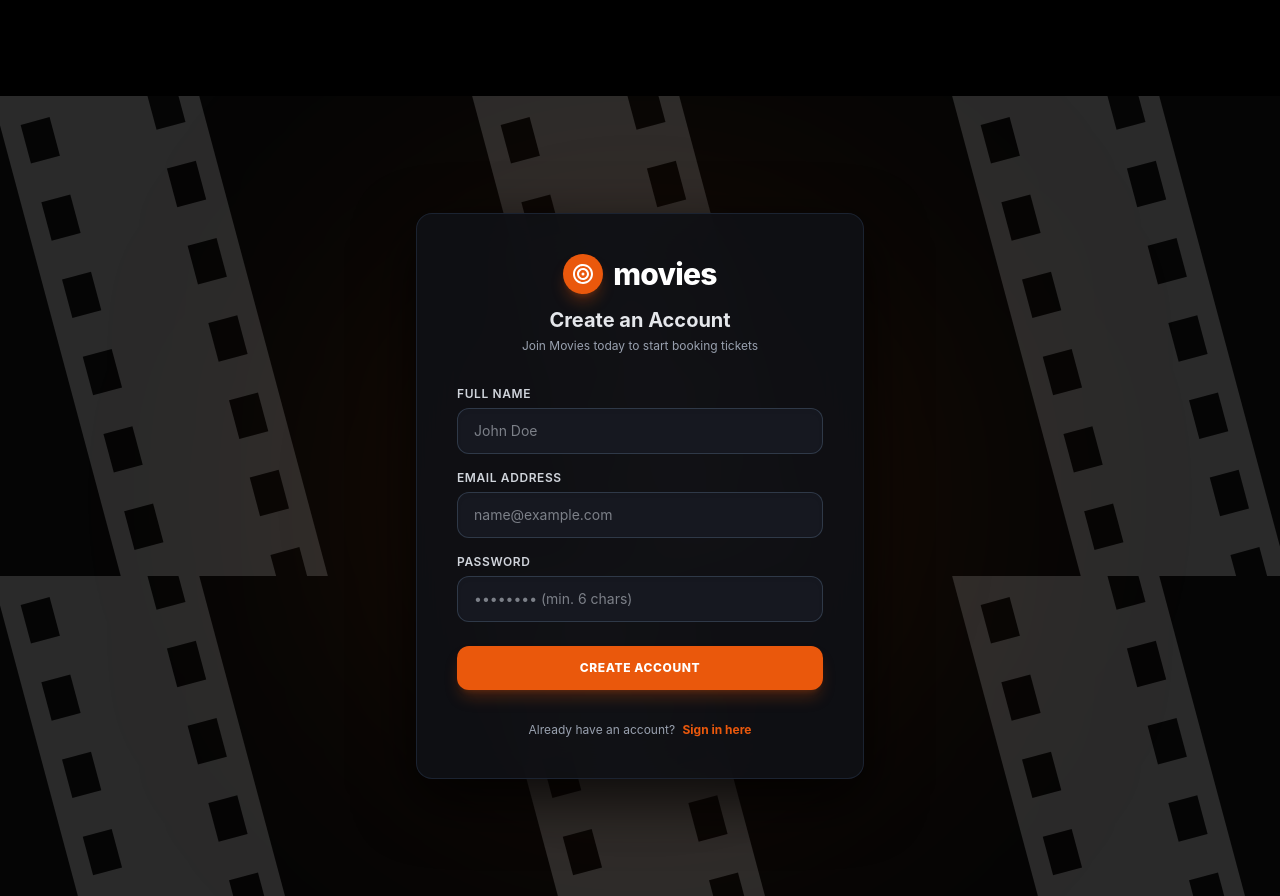
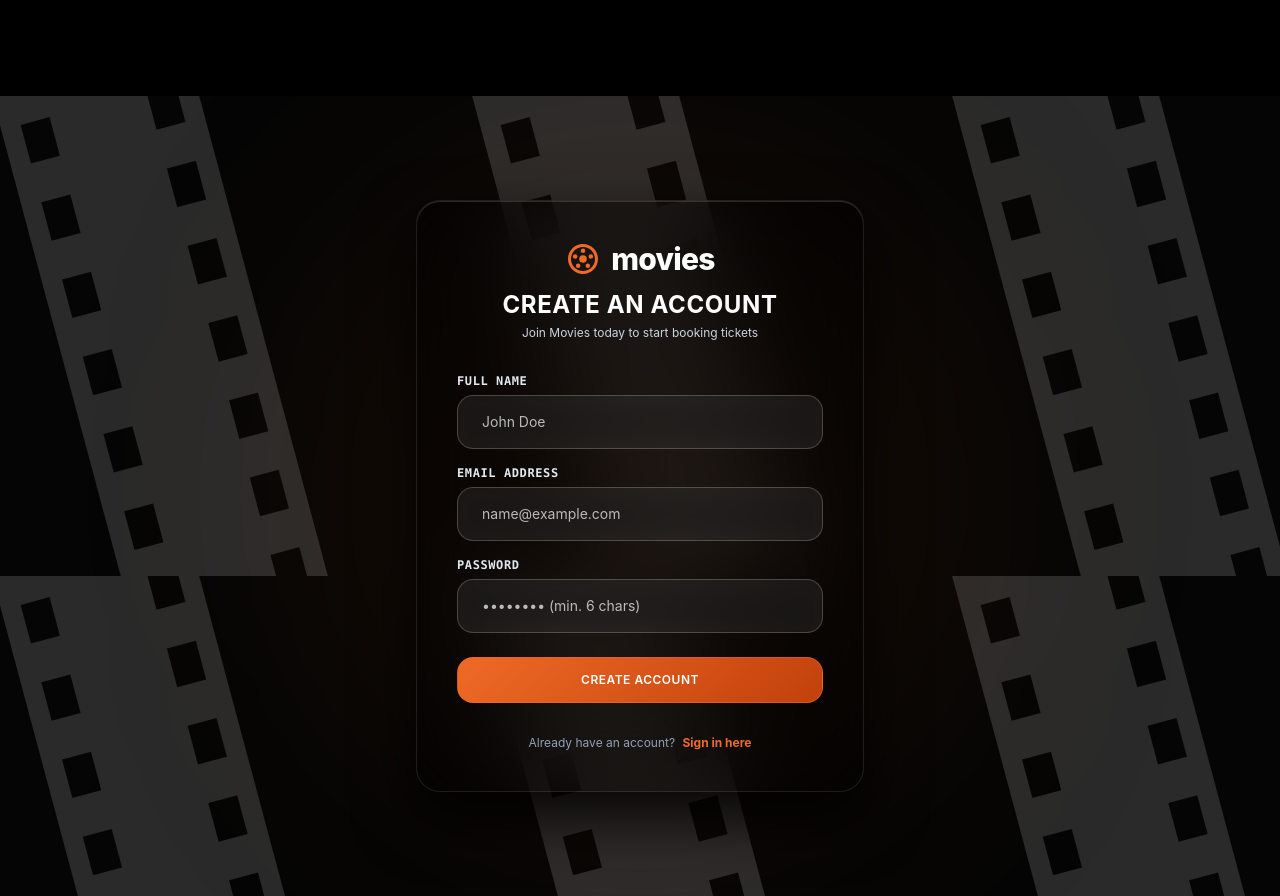
Before and after one commit to gelila-d/Movie-Booking, a Vue app in the folder frontend/: page /register in a window 1280 px wide. Built offline with nearby package versions, Linux system fonts and the light colour scheme.

Commit message:
feat: implement frontend pages for movie browsing, user bookings, authentication, and layout components

```diff
--- a/frontend/src/pages/AdminMovies.vue
+++ b/frontend/src/pages/AdminMovies.vue
@@ -2,8 +2,8 @@
   <div class="container space-y-10">
     <div class="flex flex-col md:flex-row md:items-center justify-between gap-4">
       <div>
-        <h1 class="text-3xl font-bold text-gray-900 mb-1">Admin Dashboard</h1>
-        <p class="text-gray-600">Manage the movie catalog and ticketing</p>
+        <h1 class="text-3xl font-bold text-white mb-1">Admin Dashboard</h1>
+        <p class="text-slate-300">Manage the movie catalog and ticketing</p>
       </div>
       <button
         v-if="!showForm && activeTab === 'catalog'"
@@ -58,12 +58,12 @@
         </button>
       </div>
       <div class="relative w-full md:w-64 mb-2 md:mb-0">
-        <span class="absolute inset-y-0 left-0 pl-3 flex items-center text-gray-400">🔍</span>
+        <span class="absolute inset-y-0 left-0 pl-3 flex items-center text-slate-400">🔍</span>
         <input
           v-model="searchQuery"
           type="text"
           :placeholder="activeTab === 'catalog' ? 'Search movies...' : 'Search users or movies...'"
-          class="pl-10 pr-4 py-1.5 w-full border border-gray-200 rounded-lg focus:ring-2 focus:ring-yellow-500 outline-none text-sm"
+          class="pl-10 pr-4 py-2 w-full border border-slate-700 rounded-xl focus:ring-2 focus:ring-[#ef6a26] outline-none text-sm bg-slate-900/90 text-white placeholder-slate-400"
         />
       </div>
     </div>
--- a/frontend/src/pages/Movies.vue
+++ b/frontend/src/pages/Movies.vue
@@ -1,10 +1,10 @@
 <template>
   <div class="w-full max-w-7xl mx-auto px-6 py-10">
     <!-- Header & Filter Bar -->
-    <div class="flex flex-col md:flex-row md:items-end justify-between gap-6 mb-10 pb-6 border-b border-gray-200">
+    <div class="flex flex-col md:flex-row md:items-end justify-between gap-6 mb-10 pb-6 border-b border-slate-800">
       <div>
         <div class="text-[#ef6a26] text-xs font-bold uppercase tracking-widest mb-1">Explore Cinema</div>
-        <h1 class="text-3xl lg:text-4xl font-extrabold text-gray-900 tracking-tight">
+        <h1 class="text-3xl lg:text-4xl font-extrabold text-white tracking-tight">
           Now Showing & Featured Movies
         </h1>
       </div>
@@ -15,9 +15,9 @@
           v-model="searchQuery"
           type="text"
           placeholder="Search movies by title or genre..."
-          class="w-full bg-white border border-gray-300 rounded-full py-2.5 pl-4 pr-10 text-sm text-gray-900 placeholder-gray-400 focus:outline-none focus:border-[#ef6a26] focus:ring-2 focus:ring-[#ef6a26]/20 transition-all shadow-sm"
+          class="w-full bg-slate-900/90 border border-slate-700/80 rounded-full py-2.5 pl-4 pr-10 text-sm text-white placeholder-slate-400 focus:outline-none focus:border-[#ef6a26] focus:ring-2 focus:ring-[#ef6a26]/30 transition-all shadow-md"
         />
-        <svg class="absolute right-3.5 top-3 w-4 h-4 text-gray-400" fill="none" stroke="currentColor" viewBox="0 0 24 24">
+        <svg class="absolute right-3.5 top-3 w-4 h-4 text-slate-400" fill="none" stroke="currentColor" viewBox="0 0 24 24">
           <path stroke-linecap="round" stroke-linejoin="round" stroke-width="2" d="M21 21l-6-6m2-5a7 7 0 11-14 0 7 7 0 0114 0z"></path>
         </svg>
       </div>
--- a/frontend/src/pages/MyBookings.vue
+++ b/frontend/src/pages/MyBookings.vue
@@ -2,18 +2,18 @@
   <div class="container">
     <div class="mb-10 flex flex-col md:flex-row md:items-center justify-between gap-4">
       <div>
-        <h1 class="text-3xl font-bold text-gray-900 mb-1">My Bookings</h1>
-        <p class="text-gray-600">Your reservations and ticket history</p>
+        <h1 class="text-3xl font-bold text-white mb-1">My Bookings</h1>
+        <p class="text-slate-300">Your reservations and ticket history</p>
       </div>
       <div class="relative w-full md:w-80" v-if="bookings.length > 0 || searchQuery">
-        <span class="absolute inset-y-0 left-0 pl-3 flex items-center text-gray-400">
+        <span class="absolute inset-y-0 left-0 pl-3 flex items-center text-slate-400">
           🔍
         </span>
         <input
           v-model="searchQuery"
           type="text"
           placeholder="Search by movie title..."
-          class="pl-10 pr-4 py-2 w-full border border-[#ef6a26]/30 rounded-xl focus:ring-2 focus:ring-[#ef6a26] outline-none shadow-sm transition-all bg-slate-900/40 text-slate-200"
+          class="pl-10 pr-4 py-2.5 w-full border border-[#ef6a26]/40 rounded-xl focus:ring-2 focus:ring-[#ef6a26] outline-none shadow-sm transition-all bg-slate-900/90 text-white placeholder-slate-400"
         />
       </div>
     </div>
--- a/frontend/src/pages/Register.vue
+++ b/frontend/src/pages/Register.vue
@@ -4,24 +4,27 @@
     <div class="absolute inset-0 pointer-events-none film-strip-dark"></div>
 
     <!-- Ambient Glowing Backdrop Effect -->
-    <div class="absolute w-[500px] h-[500px] bg-[#ea580c]/15 rounded-full blur-[140px] pointer-events-none top-1/2 left-1/2 -translate-x-1/2 -translate-y-1/2"></div>
+    <div class="absolute w-[500px] h-[500px] bg-[#ef6a26]/15 rounded-full blur-[140px] pointer-events-none top-1/2 left-1/2 -translate-x-1/2 -translate-y-1/2"></div>
 
     <!-- Card Container -->
-    <div class="relative z-10 bg-[#0f1015]/95 border border-gray-800/80 shadow-[0_20px_60px_rgba(0,0,0,0.8)] backdrop-blur-xl p-8 sm:p-10 rounded-2xl w-full max-w-md">
+    <div class="relative z-10 bg-black/50 border border-white/10 hover:border-[#ef6a26]/40 transition-colors duration-500 shadow-[0_25px_60px_rgba(0,0,0,0.9),inset_0_1px_0_rgba(255,255,255,0.15)] backdrop-blur-2xl p-8 sm:p-10 rounded-3xl w-full max-w-md">
 
       <!-- Brand Logo Header -->
       <div class="flex flex-col items-center mb-8">
         <router-link to="/" class="flex items-center space-x-2.5 mb-3 group">
-          <div class="w-10 h-10 rounded-full bg-[#ea580c] flex items-center justify-center shadow-lg shadow-[#ea580c]/30 group-hover:scale-105 transition-transform duration-300">
-            <svg class="w-6 h-6 fill-current text-white" viewBox="0 0 24 24">
-              <path d="M12 2C6.48 2 2 6.48 2 12s4.48 10 10 10 10-4.48 10-10S17.52 2 12 2zm0 18c-4.41 0-8-3.59-8-8s3.59-8 8-8 8 3.59 8 8-3.59 8-8 8zm0-14c-3.31 0-6 2.69-6 6s2.69 6 6 6 6-2.69 6-6-2.69-6-6-6zm0 10c-2.21 0-4-1.79-4-4s1.79-4 4-4 4 1.79 4 4-1.79 4-4 4z"/>
-              <circle cx="12" cy="12" r="1.5"/>
-            </svg>
-          </div>
+          <svg class="w-9 h-9 text-[#ef6a26] group-hover:scale-105 transition-transform duration-300" viewBox="0 0 24 24" fill="currentColor">
+            <path d="M12 2C6.48 2 2 6.48 2 12s4.48 10 10 10 10-4.48 10-10S17.52 2 12 2zm0 18c-4.41 0-8-3.59-8-8s3.59-8 8-8 8 3.59 8 8-3.59 8-8 8z"/>
+            <circle cx="12" cy="12" r="2.5"/>
+            <circle cx="12" cy="6.5" r="1.5"/>
+            <circle cx="17.23" cy="10.3" r="1.5"/>
+            <circle cx="15.23" cy="16.45" r="1.5"/>
+            <circle cx="8.77" cy="16.45" r="1.5"/>
+            <circle cx="6.77" cy="10.3" r="1.5"/>
+          </svg>
           <span class="text-3xl font-extrabold tracking-tight text-white">movies</span>
         </router-link>
-        <h1 class="text-xl font-bold text-gray-200">Create an Account</h1>
-        <p class="text-xs text-gray-400 mt-1">Join Movies today to start booking tickets</p>
+        <h1 class="text-2xl font-bold text-white font-orbitron tracking-wide">CREATE AN ACCOUNT</h1>
+        <p class="text-xs text-slate-300 mt-1">Join Movies today to start booking tickets</p>
       </div>
 
       <!-- Error Message Box -->
@@ -31,50 +34,50 @@
 
       <form @submit.prevent="register" class="space-y-4">
         <div>
-          <label class="block text-xs font-semibold uppercase tracking-wider text-gray-300 mb-1.5">Full Name</label>
+          <label class="block text-xs font-semibold uppercase tracking-wider text-slate-200 mb-1.5 font-mono">Full Name</label>
           <input
             v-model="name"
             type="text"
             required
             placeholder="John Doe"
-            class="w-full px-4 py-3 bg-[#161820] text-white border border-gray-700/80 rounded-xl focus:outline-none focus:border-[#ea580c] focus:ring-2 focus:ring-[#ea580c]/30 placeholder-gray-500 text-sm transition-all shadow-inner"
+            class="w-full px-4 py-3 bg-black/40 text-white border border-white/10 rounded-xl focus:outline-none focus:border-[#ef6a26] focus:ring-2 focus:ring-[#ef6a26]/30 placeholder-slate-400 text-sm transition-all shadow-inner"
           />
         </div>
 
         <div>
-          <label class="block text-xs font-semibold uppercase tracking-wider text-gray-300 mb-1.5">Email Address</label>
+          <label class="block text-xs font-semibold uppercase tracking-wider text-slate-200 mb-1.5 font-mono">Email Address</label>
           <input
             v-model="email"
             type="email"
             required
             placeholder="name@example.com"
-            class="w-full px-4 py-3 bg-[#161820] text-white border border-gray-700/80 rounded-xl focus:outline-none focus:border-[#ea580c] focus:ring-2 focus:ring-[#ea580c]/30 placeholder-gray-500 text-sm transition-all shadow-inner"
+            class="w-full px-4 py-3 bg-black/40 text-white border border-white/10 rounded-xl focus:outline-none focus:border-[#ef6a26] focus:ring-2 focus:ring-[#ef6a26]/30 placeholder-slate-400 text-sm transition-all shadow-inner"
           />
         </div>
 
         <div>
-          <label class="block text-xs font-semibold uppercase tracking-wider text-gray-300 mb-1.5">Password</label>
+          <label class="block text-xs font-semibold uppercase tracking-wider text-slate-200 mb-1.5 font-mono">Password</label>
           <input
             v-model="password"
             type="password"
             required
             placeholder="•••••••• (min. 6 chars)"
-            class="w-full px-4 py-3 bg-[#161820] text-white border border-gray-700/80 rounded-xl focus:outline-none focus:border-[#ea580c] focus:ring-2 focus:ring-[#ea580c]/30 placeholder-gray-500 text-sm transition-all shadow-inner"
+            class="w-full px-4 py-3 bg-black/40 text-white border border-white/10 rounded-xl focus:outline-none focus:border-[#ef6a26] focus:ring-2 focus:ring-[#ef6a26]/30 placeholder-slate-400 text-sm transition-all shadow-inner"
           />
         </div>
 
         <button
           type="submit"
           :disabled="loading"
-          class="w-full bg-[#ea580c] hover:bg-[#d64800] text-white font-extrabold py-3.5 px-4 rounded-xl transition-all duration-300 shadow-lg shadow-[#ea580c]/25 uppercase tracking-wider text-xs disabled:opacity-50 disabled:cursor-not-allowed cursor-pointer transform hover:-translate-y-0.5 mt-2"
+          class="btn-primary w-full py-3.5 px-4 text-xs font-extrabold tracking-wider disabled:opacity-50 disabled:cursor-not-allowed cursor-pointer mt-2"
         >
-          {{ loading ? 'Creating account...' : 'Create Account' }}
+          {{ loading ? 'CREATING ACCOUNT...' : 'CREATE ACCOUNT' }}
         </button>
       </form>
 
-      <div class="mt-8 text-center text-xs text-gray-400">
+      <div class="mt-8 text-center text-xs text-slate-400">
         Already have an account?
-        <router-link to="/login" class="text-[#ea580c] hover:text-orange-400 font-bold ml-1 transition-colors">Sign in here</router-link>
+        <router-link to="/login" class="text-[#ef6a26] hover:text-orange-400 font-bold ml-1 transition-colors">Sign in here</router-link>
       </div>
     </div>
   </div>
--- a/frontend/src/style.css
+++ b/frontend/src/style.css
@@ -103,14 +103,17 @@ body {
 
 /* Futuristic inputs */
 .form-input,
+input,
+select,
+textarea,
 .card input,
 .card select,
 .card textarea {
-  background: rgba(255, 255, 255, 0.05);
-  border: 1px solid rgba(255, 255, 255, 0.1);
+  background: rgba(255, 255, 255, 0.08);
+  border: 1px solid rgba(255, 255, 255, 0.2);
   border-radius: 1rem;
   padding: 1rem 1.5rem;
-  color: #e2e8f0;
+  color: #ffffff;
   width: 100%;
   outline: none;
   transition: all 0.3s ease;
@@ -119,15 +122,16 @@ body {
 
 input::placeholder,
 textarea::placeholder {
-  color: rgba(226, 232, 240, 0.5);
+  color: rgba(255, 255, 255, 0.7);
 }
 
 input:focus,
 select:focus,
 textarea:focus {
   border-color: #ef6a26;
-  background: rgba(255, 255, 255, 0.08);
+  background: rgba(255, 255, 255, 0.12);
   box-shadow: 0 0 20px rgba(239, 106, 38, 0.4);
+  color: #ffffff;
 }
 
 .container {
```
Also changed, not shown: frontend/src/components/Navbar.vue (+126 -10 lines), frontend/src/pages/Login.vue (+21 -18 lines).
